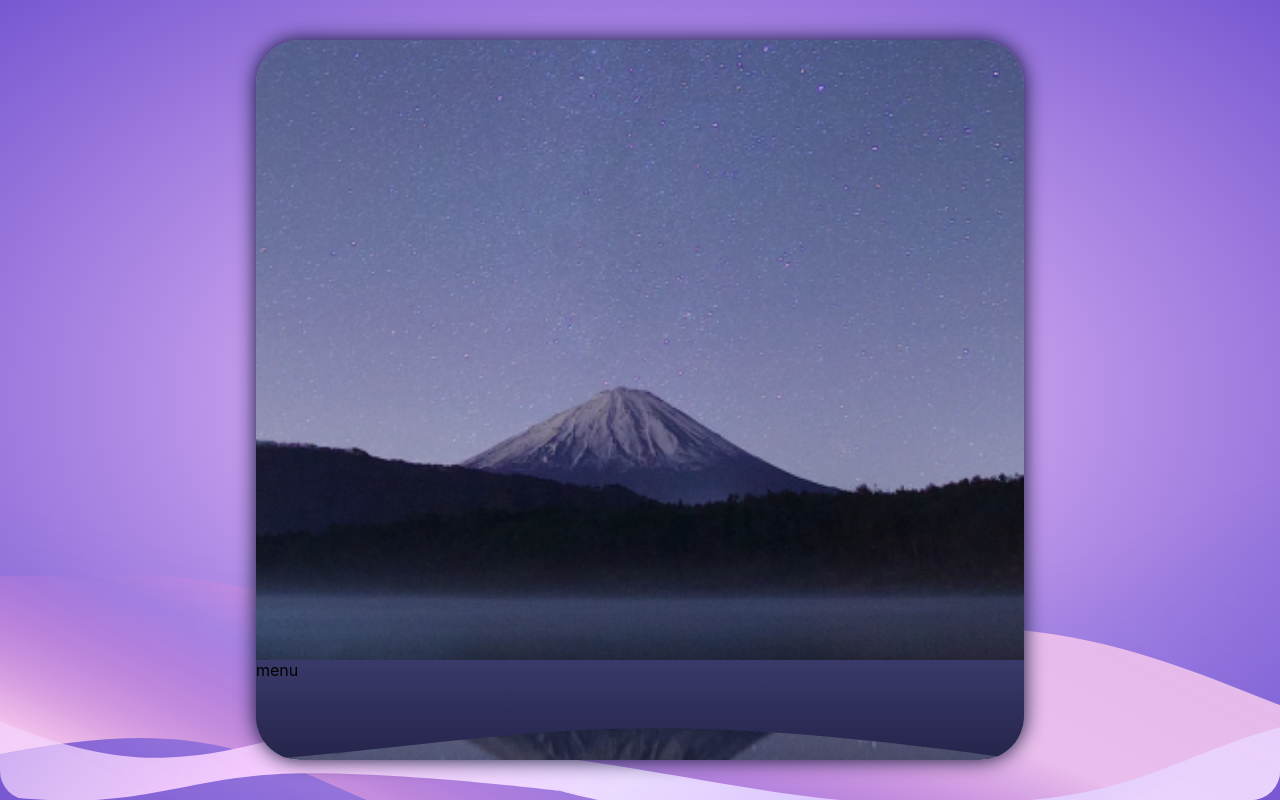
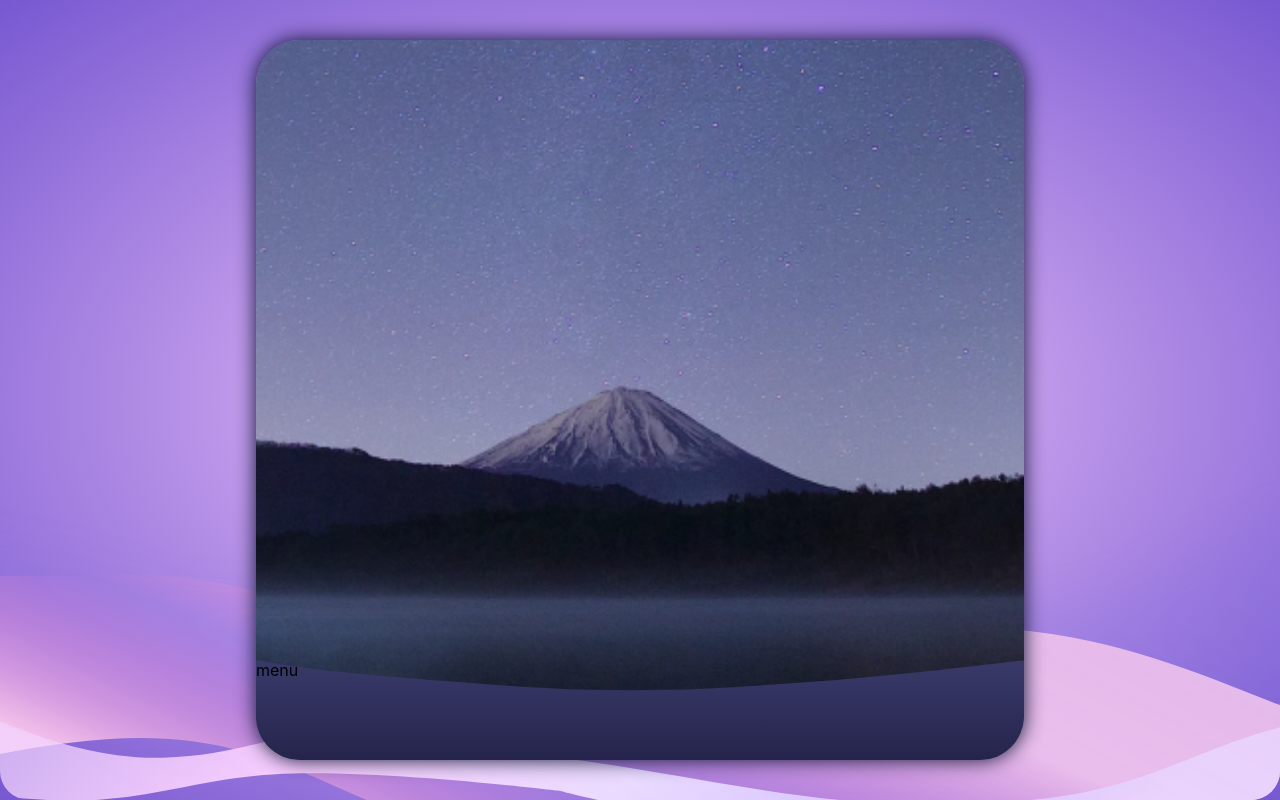
Before and after one commit to polPintero/pandateam_weather_forecast, a Vue app: page / in a window 1280 px wide. Built offline with nearby package versions, Linux system fonts and the light colour scheme.

Commit message:
added polygon for menu

```diff
--- a/src/components/moleculs/Menu/Menu.vue
+++ b/src/components/moleculs/Menu/Menu.vue
@@ -31,10 +31,26 @@ export default {
   width: 100%;
   margin-top: auto;
   background: linear-gradient(#3a3a6a, #25244c);
-  //   clip-path: ellipse(115px 55px at 50% 40%);
-  //   clip-path: path(
-  //     'M0 1C0 1 76.0769 16.9822 127 21C153.339 23.0782 168.554 24 195 24C221.446 24 235.661 23.0782 262 21C312.923 16.9822 390 1 390 1V89H0V1Z'
-  //   );
-  clip-path: url(#clip);
+  clip-path: polygon(
+    -0.2% 0%,
+    4.6% 6.1%,
+    10% 11.3%,
+    15.8% 15.6%,
+    22% 19.5%,
+    28% 22.9%,
+    34.6% 26.8%,
+    41.2% 29.4%,
+    48.8% 30.3%,
+    56.2% 29.4%,
+    62.2% 27.3%,
+    68.8% 23.8%,
+    75.6% 19.9%,
+    82.2% 15.2%,
+    88.4% 10.4%,
+    94.4% 5.2%,
+    100% 0.4%,
+    100.2% 100.9%,
+    0% 100.4%
+  );
 }
 </style>
```
